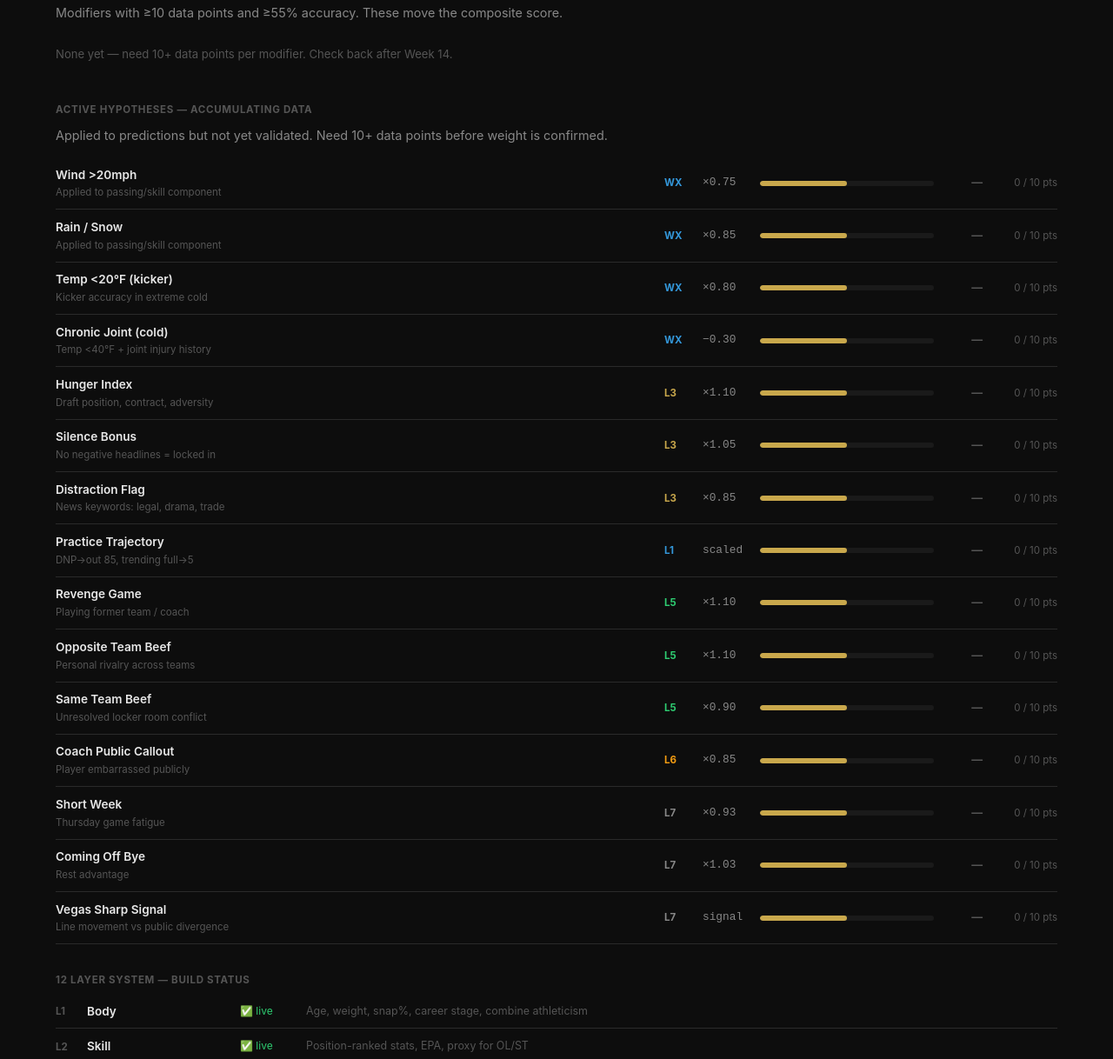
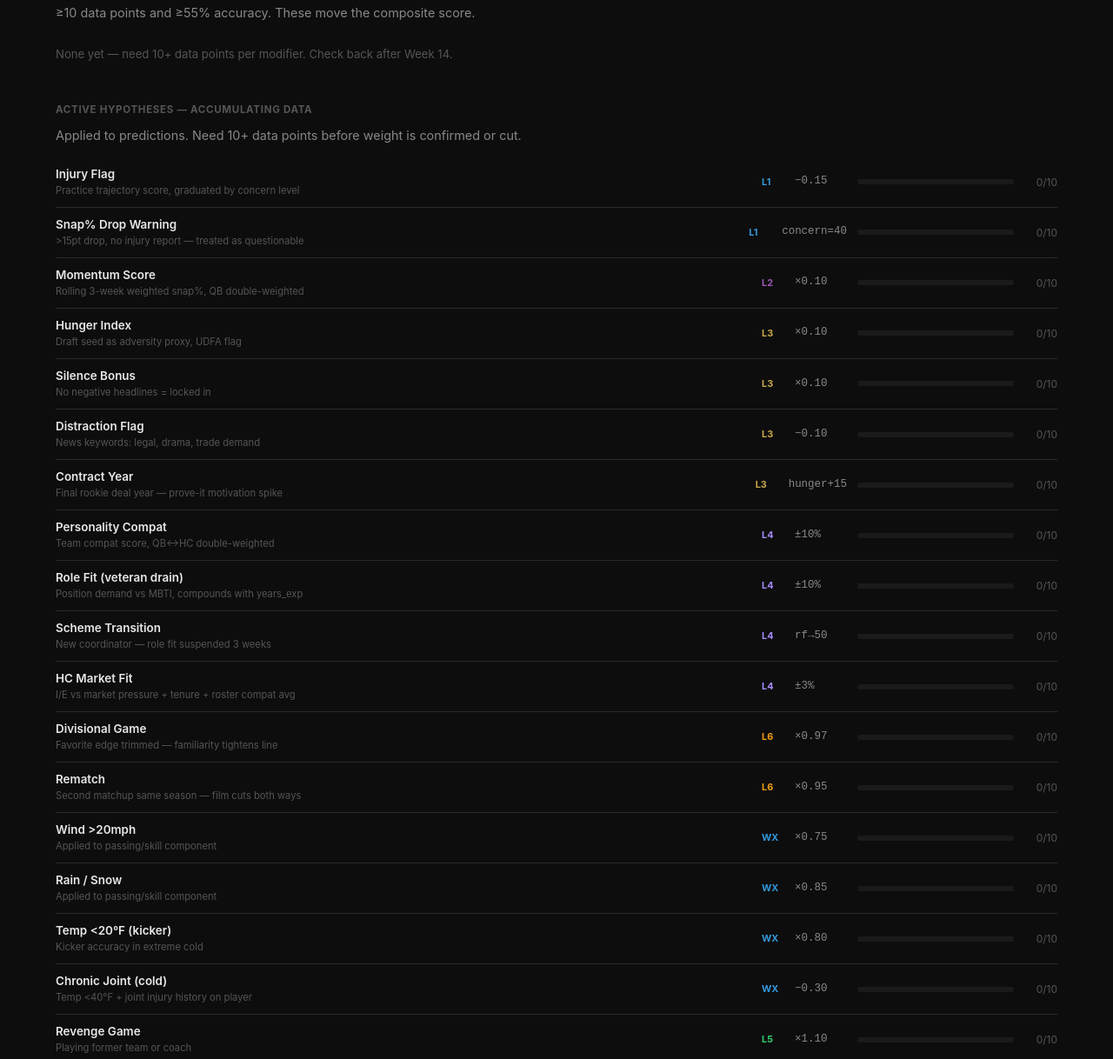
Before and after one commit to Shannon-Goddard/aces-high, a plain HTML site: page pages/findings.html in a window 1280 px wide. Shown: the part 389-1607 px from the top of the page at 87% size. Drawn offline with Linux system fonts and the light colour scheme.

Commit message:
feat: findings.html (#9) -- ALL_MODIFIERS list current (23 modifiers across L1-L7+WX) -- layer status accurate: L4 fully live, L6 partial, L2 momentum live -- progress bar: 0-data-point state shows accumulation bar not fake 50% -- auto-picks up new modifiers from stats.json not in known list (future-proof) -- weak/cut section hidden until data exists -- layer status includes partial state for L6

```diff
--- a/pages/findings.html
+++ b/pages/findings.html
@@ -16,31 +16,26 @@
     <div class="page-sub">What the data has proven. What's still a hypothesis. What got cut.</div>
   </div>
 
-  <!-- Status tiles -->
   <div class="summary-grid" id="findings-tiles"></div>
 
-  <!-- Validated -->
   <div class="section-block">
     <div class="section-label">Validated — Earned Their Weight</div>
-    <div class="page-sub" style="margin-bottom:0.875rem">Modifiers with ≥10 data points and ≥55% accuracy. These move the composite score.</div>
+    <div class="page-sub" style="margin-bottom:0.875rem">≥10 data points and ≥55% accuracy. These move the composite score.</div>
     <div id="validated-list"></div>
   </div>
 
-  <!-- Active Hypotheses -->
   <div class="section-block">
     <div class="section-label">Active Hypotheses — Accumulating Data</div>
-    <div class="page-sub" style="margin-bottom:0.875rem">Applied to predictions but not yet validated. Need 10+ data points before weight is confirmed.</div>
+    <div class="page-sub" style="margin-bottom:0.875rem">Applied to predictions. Need 10+ data points before weight is confirmed or cut.</div>
     <div id="hypothesis-list"></div>
   </div>
 
-  <!-- Cut -->
   <div class="section-block" id="cut-section" style="display:none">
     <div class="section-label">Cut — Failed Validation</div>
     <div class="page-sub" style="margin-bottom:0.875rem">Reached 10+ data points but accuracy below 55%. Removed from the model.</div>
     <div id="cut-list"></div>
   </div>
 
-  <!-- The 12 Layer System status -->
   <div class="section-block">
     <div class="section-label">12 Layer System — Build Status</div>
     <div id="layer-status"></div>
@@ -56,87 +51,149 @@
 <script>
 const ROOT = '../';
 
-const LAYERS = [
-  { num:1,  name:'Body',              status:'live',      note:'Age, weight, snap%, career stage, combine athleticism' },
-  { num:2,  name:'Skill',             status:'live',      note:'Position-ranked stats, EPA, proxy for OL/ST' },
-  { num:3,  name:'Mind / Hunger',     status:'live',      note:'Draft seed as hunger proxy, UDFA flag' },
-  { num:3,  name:'Mind / Distraction',status:'live',      note:'Daily news scan — injury/distraction/silence flags' },
-  { num:4,  name:'Personality',       status:'planned',   note:'Inferred MBTI from press conference + behavioral data' },
-  { num:5,  name:'Relationships',     status:'planned',   note:'Player relationship web — friend/rival/beef/mentor' },
-  { num:6,  name:'Team Chemistry',    status:'planned',   note:'Coach scores, roster continuity, coordinator stability' },
-  { num:7,  name:'Matchup',           status:'planned',   note:'Direct position matchup scoring, scheme vs scheme' },
-  { num:8,  name:'Prediction',        status:'live',      note:'L1+L2+L3+weather+practice+odds modifiers combined' },
-  { num:9,  name:'Outcome',           status:'live',      note:'record_outcome.py — closes bets, writes post-mortems' },
-  { num:10, name:'Learning',          status:'waiting',   note:'stats.json populates as outcomes accumulate' },
-  { num:11, name:'Humility',          status:'live',      note:'Blind spots + flip conditions in every prediction' },
-  { num:12, name:'Anti-Bias',         status:'planned',   note:'Narrative trap detector + recency bias protection' },
+// ── ALL KNOWN MODIFIERS ───────────────────────────────────────────────────────
+// Single source of truth. stats.json modifier_accuracy keys match these names
+// (lowercased, spaces→underscores). When a modifier fires and an outcome is
+// recorded, record_outcome.py writes to modifier_accuracy — it shows up here
+// automatically. Modifiers not yet in stats.json show as 0/10 data points.
+const ALL_MODIFIERS = [
+  // Layer 1 — Body
+  { name:'Injury Flag',              weight:'−0.15',   layer:'L1', note:'Practice trajectory score, graduated by concern level' },
+  { name:'Snap% Drop Warning',       weight:'concern=40', layer:'L1', note:'>15pt drop, no injury report — treated as questionable' },
+  // Layer 2 — Skill
+  { name:'Momentum Score',           weight:'×0.10',   layer:'L2', note:'Rolling 3-week weighted snap%, QB double-weighted' },
+  // Layer 3 — Hunger / Distraction
+  { name:'Hunger Index',             weight:'×0.10',   layer:'L3', note:'Draft seed as adversity proxy, UDFA flag' },
+  { name:'Silence Bonus',            weight:'×0.10',   layer:'L3', note:'No negative headlines = locked in' },
+  { name:'Distraction Flag',         weight:'−0.10',   layer:'L3', note:'News keywords: legal, drama, trade demand' },
+  { name:'Contract Year',            weight:'hunger+15', layer:'L3', note:'Final rookie deal year — prove-it motivation spike' },
+  // Layer 4 — Personality
+  { name:'Personality Compat',       weight:'±10%',    layer:'L4', note:'Team compat score, QB↔HC double-weighted' },
+  { name:'Role Fit (veteran drain)', weight:'±10%',    layer:'L4', note:'Position demand vs MBTI, compounds with years_exp' },
+  { name:'Scheme Transition',        weight:'rf→50',   layer:'L4', note:'New coordinator — role fit suspended 3 weeks' },
+  { name:'HC Market Fit',            weight:'±3%',     layer:'L4', note:'I/E vs market pressure + tenure + roster compat avg' },
+  // Layer 6 — Team Chemistry / Situational
+  { name:'Divisional Game',          weight:'×0.97',   layer:'L6', note:'Favorite edge trimmed — familiarity tightens line' },
+  { name:'Rematch',                  weight:'×0.95',   layer:'L6', note:'Second matchup same season — film cuts both ways' },
+  // Weather
+  { name:'Wind >20mph',              weight:'×0.75',   layer:'WX', note:'Applied to passing/skill component' },
+  { name:'Rain / Snow',              weight:'×0.85',   layer:'WX', note:'Applied to passing/skill component' },
+  { name:'Temp <20°F (kicker)',      weight:'×0.80',   layer:'WX', note:'Kicker accuracy in extreme cold' },
+  { name:'Chronic Joint (cold)',     weight:'−0.30',   layer:'WX', note:'Temp <40°F + joint injury history on player' },
+  // Situational (planned / hypothesis)
+  { name:'Revenge Game',             weight:'×1.10',   layer:'L5', note:'Playing former team or coach' },
+  { name:'Coach Public Callout',     weight:'×0.85',   layer:'L6', note:'Player embarrassed publicly by HC' },
+  { name:'Short Week (Thu game)',    weight:'×0.93',   layer:'L7', note:'Compressed schedule fatigue' },
+  { name:'Coming Off Bye',           weight:'×1.03',   layer:'L7', note:'Rest advantage' },
+  { name:'Vegas Sharp Signal',       weight:'signal',  layer:'L7', note:'Line movement vs public divergence' },
 ];
 
-const STARTING_HYPOTHESES = [
-  { name:'Wind >20mph',           weight:'×0.75', layer:'WX', note:'Applied to passing/skill component' },
-  { name:'Rain / Snow',           weight:'×0.85', layer:'WX', note:'Applied to passing/skill component' },
-  { name:'Temp <20°F (kicker)',   weight:'×0.80', layer:'WX', note:'Kicker accuracy in extreme cold' },
-  { name:'Chronic Joint (cold)',  weight:'−0.30', layer:'WX', note:'Temp <40°F + joint injury history' },
-  { name:'Hunger Index',          weight:'×1.10', layer:'L3', note:'Draft position, contract, adversity' },
-  { name:'Silence Bonus',         weight:'×1.05', layer:'L3', note:'No negative headlines = locked in' },
-  { name:'Distraction Flag',      weight:'×0.85', layer:'L3', note:'News keywords: legal, drama, trade' },
-  { name:'Practice Trajectory',   weight:'scaled', layer:'L1', note:'DNP→out 85, trending full→5' },
-  { name:'Revenge Game',          weight:'×1.10', layer:'L5', note:'Playing former team / coach' },
-  { name:'Opposite Team Beef',    weight:'×1.10', layer:'L5', note:'Personal rivalry across teams' },
-  { name:'Same Team Beef',        weight:'×0.90', layer:'L5', note:'Unresolved locker room conflict' },
-  { name:'Coach Public Callout',  weight:'×0.85', layer:'L6', note:'Player embarrassed publicly' },
-  { name:'Short Week',            weight:'×0.93', layer:'L7', note:'Thursday game fatigue' },
-  { name:'Coming Off Bye',        weight:'×1.03', layer:'L7', note:'Rest advantage' },
-  { name:'Vegas Sharp Signal',    weight:'signal', layer:'L7', note:'Line movement vs public divergence' },
+// ── LAYER STATUS ──────────────────────────────────────────────────────────────
+const LAYERS = [
+  { num:1,  name:'Body',                  status:'live',    note:'Age, weight, snap%, career stage, combine athleticism' },
+  { num:2,  name:'Skill',                 status:'live',    note:'Position-ranked stats, EPA, proxy for OL/ST' },
+  { num:2,  name:'Skill / Momentum',      status:'live',    note:'Rolling 3-week weighted snap% — form over season aggregate' },
+  { num:3,  name:'Mind / Hunger',         status:'live',    note:'Draft seed + contract year flag + UDFA hunger proxy' },
+  { num:3,  name:'Mind / Distraction',    status:'live',    note:'Daily news scan — injury/distraction/silence flags' },
+  { num:4,  name:'Personality',           status:'live',    note:'MBTI inferred for all 3,216 players + 96 coaches' },
+  { num:4,  name:'Personality / Compat',  status:'live',    note:'Team compat score per player, QB↔HC double-weighted' },
+  { num:4,  name:'Personality / Role Fit',status:'live',    note:'Position demand vs MBTI, veteran drain multiplier' },
+  { num:4,  name:'Personality / Market',  status:'live',    note:'HC market fit — I/E vs market pressure + tenure' },
+  { num:5,  name:'Relationships',         status:'planned', note:'Player relationship web — friend/rival/beef/mentor' },
+  { num:6,  name:'Team Chemistry',        status:'partial', note:'Coach↔player compat live. Coordinator change tracker live. Unit cohesion pending.' },
+  { num:7,  name:'Matchup',               status:'planned', note:'Direct position matchup scoring — QB vs DB, OL vs DL' },
+  { num:8,  name:'Prediction',            status:'live',    note:'L1+L2+L3+L4+weather+practice+odds — full modifier stack' },
+  { num:9,  name:'Outcome',               status:'live',    note:'record_outcome.py — closes bets, writes post-mortems, captures lessons' },
+  { num:10, name:'Learning',              status:'waiting', note:'stats.json populates as outcomes accumulate — calibration dashboard live' },
+  { num:11, name:'Humility',              status:'live',    note:'Blind spots + flip conditions in every prediction' },
+  { num:12, name:'Anti-Bias',             status:'planned', note:'Narrative trap detector + recency bias protection' },
 ];
 
-function modifierRow(m, dataPoints, accuracy, status) {
-  const pct      = accuracy !== null ? accuracy : null;
-  const barColor = pct === null ? 'fill-gold' : pct >= 55 ? 'fill-green' : 'fill-red';
-  const txtColor = pct === null ? 'text-muted' : pct >= 55 ? 'text-green' : 'text-red';
-  const layerColor = { L1:'var(--blue)', L2:'var(--purple)', L3:'var(--gold)', L5:'var(--green)', L6:'var(--yellow)', L7:'var(--text-dim)', WX:'var(--blue)' };
+// ── MODIFIER ROW ──────────────────────────────────────────────────────────────
+const LAYER_COLOR = {
+  L1:'var(--blue)', L2:'var(--purple)', L3:'var(--gold)',
+  L4:'#a78bfa',     L5:'var(--green)',  L6:'var(--yellow)',
+  L7:'var(--text-dim)', WX:'var(--blue)',
+};
+
+function modifierRow(mod, dataPoints, accuracy) {
+  const hasData  = dataPoints > 0;
+  const barWidth = hasData && accuracy !== null ? accuracy : 0;
+  const barColor = !hasData ? '' : accuracy >= 55 ? 'fill-green' : 'fill-red';
+  const txtColor = !hasData ? 'text-muted' : accuracy >= 55 ? 'text-green' : 'text-red';
+  const progress = dataPoints >= 10
+    ? `<div class="progress-bar" style="flex:1;min-width:100px;max-width:180px">
+         <div class="progress-fill ${barColor}" style="width:${barWidth}%"></div>
+       </div>
+       <span class="${txtColor}" style="font-size:0.8rem;font-weight:700;min-width:38px;text-align:right">${accuracy}%</span>`
+    : `<div style="flex:1;min-width:100px;max-width:180px">
+         <div style="height:6px;border-radius:3px;background:var(--bg3);position:relative;overflow:hidden">
+           ${dataPoints > 0 ? `<div style="position:absolute;left:0;top:0;height:100%;width:${Math.round(dataPoints/10*100)}%;background:var(--border)"></div>` : ''}
+         </div>
+       </div>
+       <span class="text-muted" style="font-size:0.75rem;min-width:38px;text-align:right">${dataPoints}/10</span>`;
 
   return `
-    <div style="display:flex;align-items:center;gap:1rem;padding:0.6rem 0;border-bottom:1px solid var(--border);flex-wrap:wrap">
-      <div style="min-width:180px;flex:1">
-        <div style="font-size:0.85rem;font-weight:600">${m.name}</div>
-        <div style="font-size:0.72rem;color:var(--text-muted)">${m.note}</div>
+    <div style="display:flex;align-items:center;gap:0.75rem;padding:0.55rem 0;border-bottom:1px solid var(--border);flex-wrap:wrap">
+      <div style="min-width:190px;flex:1">
+        <div style="font-size:0.84rem;font-weight:600">${mod.name}</div>
+        <div style="font-size:0.7rem;color:var(--text-muted)">${mod.note}</div>
       </div>
-      <span style="font-size:0.72rem;font-weight:700;color:${layerColor[m.layer]||'var(--text-dim)'};min-width:28px">${m.layer}</span>
-      <span style="font-family:monospace;font-size:0.8rem;color:var(--text-dim);min-width:50px">${m.weight}</span>
-      <div style="flex:1;min-width:120px;max-width:200px">
-        <div class="progress-bar">
-          <div class="progress-fill ${barColor}" style="width:${pct || 50}%"></div>
-        </div>
-      </div>
-      <span class="${txtColor}" style="font-size:0.8rem;font-weight:700;min-width:40px;text-align:right">
-        ${pct !== null ? pct + '%' : '—'}
-      </span>
-      <span style="font-size:0.72rem;color:var(--text-muted);min-width:70px;text-align:right">${dataPoints} / 10 pts</span>
+      <span style="font-size:0.68rem;font-weight:700;color:${LAYER_COLOR[mod.layer]||'var(--text-dim)'};min-width:26px">${mod.layer}</span>
+      <span style="font-family:monospace;font-size:0.78rem;color:var(--text-dim);min-width:60px">${mod.weight}</span>
+      ${progress}
     </div>`;
 }
 
+// ── INIT ──────────────────────────────────────────────────────────────────────
 async function init() {
   const [statsRes, metaRes] = await Promise.all([
     fetch(`${ROOT}data/stats.json?v=${Date.now()}`).then(r => r.json()).catch(() => ({})),
     fetch(`${ROOT}data/metadata.json?v=${Date.now()}`).then(r => r.json()).catch(() => ({})),
   ]);
 
-  const modAcc   = statsRes.modifier_accuracy || {};
-  const allMods  = Object.entries(modAcc);
+  const modAcc = statsRes.modifier_accuracy || {};
 
-  const validated = allMods.filter(([, v]) => v.status === 'validated');
-  const weak      = allMods.filter(([, v]) => v.status === 'weak');
-  const hyps      = allMods.filter(([, v]) => v.status === 'hypothesis');
+  // Merge stats data into ALL_MODIFIERS
+  // stats.json keys are lowercased with underscores — normalize for lookup
+  const normalize = s => s.toLowerCase().replace(/[^a-z0-9]/g, '_').replace(/_+/g, '_');
+  const accByKey  = {};
+  for (const [k, v] of Object.entries(modAcc)) {
+    accByKey[normalize(k)] = v;
+  }
 
-  // Tiles
+  const enriched = ALL_MODIFIERS.map(mod => {
+    const key  = normalize(mod.name);
+    const acc  = accByKey[key] || { data_points: 0, accuracy: null, status: 'hypothesis' };
+    return { ...mod, data_points: acc.data_points, accuracy: acc.accuracy, status: acc.status };
+  });
+
+  // Also pick up any modifiers in stats.json not in ALL_MODIFIERS (future-proof)
+  const knownKeys = new Set(ALL_MODIFIERS.map(m => normalize(m.name)));
+  for (const [k, v] of Object.entries(modAcc)) {
+    if (!knownKeys.has(normalize(k))) {
+      enriched.push({
+        name: k.replace(/_/g, ' '),
+        weight: '—', layer: '—', note: '',
+        data_points: v.data_points, accuracy: v.accuracy, status: v.status,
+      });
+    }
+  }
+
+  const validated = enriched.filter(m => m.status === 'validated');
+  const weak      = enriched.filter(m => m.status === 'weak');
+  const hyps      = enriched.filter(m => m.status === 'hypothesis')
+                             .sort((a, b) => b.data_points - a.data_points);
+
+  // ── Tiles ──
+  const totalHyps = hyps.length;
   document.getElementById('findings-tiles').innerHTML = `
     <div class="summary-tile">
       <div class="tile-value text-green">${validated.length}</div>
       <div class="tile-label">Validated</div>
     </div>
     <div class="summary-tile">
-      <div class="tile-value text-gold">${hyps.length + (STARTING_HYPOTHESES.length - allMods.length > 0 ? STARTING_HYPOTHESES.length - allMods.length : 0)}</div>
+      <div class="tile-value text-gold">${totalHyps}</div>
       <div class="tile-label">Hypotheses</div>
     </div>
     <div class="summary-tile">
@@ -148,57 +205,37 @@ async function init() {
       <div class="tile-label">Current Week</div>
     </div>`;
 
-  // Validated
+  // ── Validated ──
   const valEl = document.getElementById('validated-list');
-  if (!validated.length) {
-    valEl.innerHTML = `<div class="text-muted" style="font-size:0.82rem;padding:0.75rem 0">None yet — need 10+ data points per modifier. Check back after Week ${(metaRes.week||0)+2}.</div>`;
-  } else {
-    valEl.innerHTML = validated.map(([name, v]) => {
-      const def = STARTING_HYPOTHESES.find(h => h.name.toLowerCase() === name.toLowerCase()) || { weight:'—', layer:'—', note:'' };
-      return modifierRow({ name, weight: def.weight, layer: def.layer, note: def.note || v.note || '' }, v.data_points, v.accuracy, v.status);
-    }).join('');
+  valEl.innerHTML = validated.length
+    ? validated.map(m => modifierRow(m, m.data_points, m.accuracy)).join('')
+    : `<div class="text-muted" style="font-size:0.82rem;padding:0.75rem 0">
+         None yet — need 10+ data points per modifier.
+         Check back after Week ${(metaRes.week || 0) + 2}.
+       </div>`;
+
+  // ── Hypotheses ──
+  document.getElementById('hypothesis-list').innerHTML =
+    hyps.map(m => modifierRow(m, m.data_points, m.accuracy)).join('');
+
+  // ── Cut ──
+  if (weak.length) {
+    document.getElementById('cut-section').style.display = 'block';
+    document.getElementById('cut-list').innerHTML =
+      weak.map(m => modifierRow(m, m.data_points, m.accuracy)).join('');
   }
 
-  // Hypotheses — merge stats data with starting list
-  const hypEl = document.getElementById('hypothesis-list');
-  // Build unified list: starting hypotheses + any in stats not yet validated
-  const seen = new Set(allMods.map(([k]) => k.toLowerCase()));
-  const allHyps = [
-    ...hyps.map(([name, v]) => {
-      const def = STARTING_HYPOTHESES.find(h => h.name.toLowerCase() === name.toLowerCase()) || { weight:'—', layer:'—', note:'' };
-      return { name, weight: def.weight, layer: def.layer, note: def.note || '', data_points: v.data_points, accuracy: v.accuracy };
-    }),
-    ...STARTING_HYPOTHESES.filter(h => !seen.has(h.name.toLowerCase())).map(h => ({
-      ...h, data_points: 0, accuracy: null
-    }))
-  ].sort((a, b) => b.data_points - a.data_points);
-
-  hypEl.innerHTML = allHyps.map(h =>
-    modifierRow(h, h.data_points, h.accuracy, 'hypothesis')
-  ).join('');
-
-  // Cut
-  if (weak.length) {
-    document.getElementById('cut-section').style.display = 'block';
-    document.getElementById('cut-list').innerHTML = weak.map(([name, v]) => {
-      const def = STARTING_HYPOTHESES.find(h => h.name.toLowerCase() === name.toLowerCase()) || { weight:'—', layer:'—', note:'' };
-      return modifierRow({ name, weight: def.weight, layer: def.layer, note: def.note || '' }, v.data_points, v.accuracy, 'weak');
-    }).join('');
-  }
-
-  // Layer status
-  const statusIcon  = { live:'✅', waiting:'⏳', planned:'⬜' };
-  const statusColor = { live:'var(--green)', waiting:'var(--yellow)', planned:'var(--text-muted)' };
-  document.getElementById('layer-status').innerHTML = `
-    <div style="display:flex;flex-direction:column;gap:0.1rem">
-      ${LAYERS.map(l => `
-        <div style="display:flex;align-items:flex-start;gap:1rem;padding:0.5rem 0;border-bottom:1px solid var(--border)">
-          <span style="font-size:0.72rem;font-weight:700;color:var(--text-muted);min-width:20px;padding-top:0.1rem">L${l.num}</span>
-          <span style="font-size:0.85rem;font-weight:600;min-width:160px">${l.name}</span>
-          <span style="font-size:0.75rem;color:${statusColor[l.status]};min-width:60px">${statusIcon[l.status]} ${l.status}</span>
-          <span style="font-size:0.78rem;color:var(--text-muted);flex:1">${l.note}</span>
-        </div>`).join('')}
-    </div>`;
+  // ── Layer status ──
+  const statusIcon  = { live:'✅', waiting:'⏳', planned:'⬜', partial:'🔶' };
+  const statusColor = { live:'var(--green)', waiting:'var(--gold)', planned:'var(--text-muted)', partial:'var(--gold)' };
+  document.getElementById('layer-status').innerHTML =
+    LAYERS.map(l => `
+      <div style="display:flex;align-items:flex-start;gap:1rem;padding:0.5rem 0;border-bottom:1px solid var(--border)">
+        <span style="font-size:0.7rem;font-weight:700;color:var(--text-muted);min-width:20px;padding-top:0.1rem">L${l.num}</span>
+        <span style="font-size:0.84rem;font-weight:600;min-width:170px">${l.name}</span>
+        <span style="font-size:0.74rem;color:${statusColor[l.status]};min-width:65px">${statusIcon[l.status]} ${l.status}</span>
+        <span style="font-size:0.77rem;color:var(--text-muted);flex:1">${l.note}</span>
+      </div>`).join('');
 }
 
 init();
```
